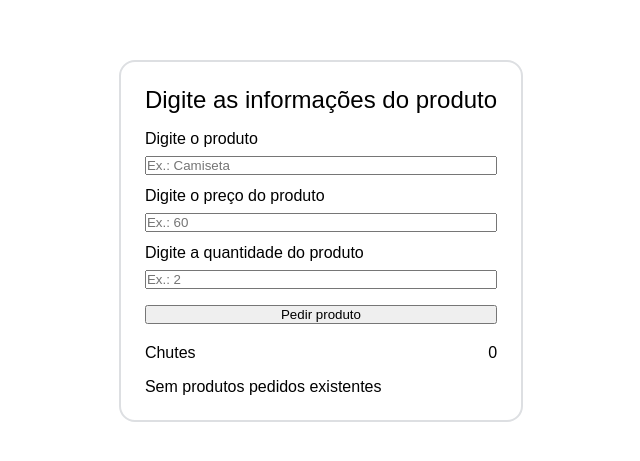
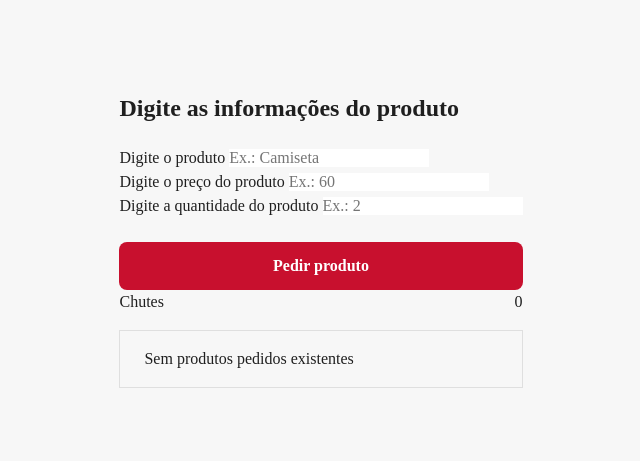
Before and after one commit to diego-peloso/carrinho-compras, a plain HTML site: page index.html in a window 1280 px wide. Shown: the part 159-620 px from the top of the page, without its empty margins (319-959 px from the left). Drawn offline with Linux system fonts and the light colour scheme; a web font is replaced by a local one.

Commit message:
feat: autaliza a estilização de fonte, tokens primitivos e seamnticos

```diff
--- /dev/null
+++ b/css/design-tokens/alias.css
@@ -0,0 +1,71 @@
+
+:root{
+    /* TOKENS SEMÂNTICOS */
+
+
+    /* Cores de Marca / Ação Principal */
+    --color-brand-default: var(--_brand-700);
+    --color-brand-hover: var(--_brand-500);
+    --color-brand-pressed: var(--_brand-900);
+    --color-brand-light: var(--_brand-100);
+    --color-brand-subtle: var(--_brand-50);
+
+    /* Cores de Superfície (Backgrounds) */
+    --color-bg-body: var(--_grey-50);
+    --color-bg-surface: var(--_grey-100);
+    --color-bg-subtle: var(--_grey-200);
+
+    /* Cores de Texto e Ícones */
+    --color-text-primary: var(--_grey-900);
+    --color-text-secondary: var(--_grey-700);
+    --color-text-muted: var(--_grey-500);
+    --color-text-brand-muted: var(--_brand-500);
+    --color-text-brand-default: var(--_brand-700);
+    --color-text-on-brand: var(--_white);
+
+    --color-box-shadow-focus-inner: var(--_grey-50);
+    --color-box-shadow-focus-outer: var(--_grey-700);
+
+    /*Cores de Bordas, Divisores*/
+    --color-border-subtle: var(--_grey-200);
+    --color-border-default: var(--_grey-300);
+    --color-divider: var(--_grey-200);
+
+
+    /* Espaçamentos, Border-radius e Espessura de Border*/
+    --space-xs: var(--_space-1);
+    --space-sm: var(--_space-2);
+    --space-md: var(--_space-4);
+    --space-lg: var(--_space-6);
+    --space-xl: var(--_space-8);
+
+    --radius-xs: var(--_radius-1);
+    --radius-sm: var(--_radius-2);
+    --radius-md: var(--_radius-4);
+    --radius-lg: var(--_radius-6);
+    --radius-pill:var(--_radius-full);
+
+    --border-width-sm: var(--_border-width-1);
+    --border-width-md: var(--_border-width-2);
+
+
+    /* Tamanhos de Fonte */
+    --font-size-xs: var(--_font-size-12);
+    --font-size-sm: var(--_font-size-14);
+    --font-size-md: var(--_font-size-16);
+    --font-size-lg: var(--_font-size-18);
+    --font-size-xl: var(--_font-size-20);
+    --font-size-2xl: var(--_font-size-24);
+
+    /* Pesos de Fonte */
+    --font-weight-regular: var(--_font-weight-400);
+    --font-weight-medium: var(--_font-weight-500);
+    --font-weight-semibold: var(--_font-weight-600);
+    --font-weight-bold: var(--_font-weight-700);
+
+    /*Line-Heigth*/
+    --lh-none: var(--_lh-100);
+    --lh-sm: var(--_lh-120);
+    --lh-md: var(--_lh-140);
+    --lh-lg: var(--_lh-150);
+}
--- /dev/null
+++ b/css/design-tokens/primitive.css
@@ -0,0 +1,64 @@
+:root {
+/* TOKENS PRIMITIVOS*/
+
+    /* Paleta Brand */
+    --_brand-50:  #FFEAEA;
+    --_brand-100: #FFCFD3;
+    --_brand-300: #FF6B76;
+    --_brand-500: #E81E2C;
+    --_brand-700: #C8102E;
+    --_brand-900: #8A0010;
+
+    /* Paleta Neutra (Grey) */
+    --_grey-50: #F7F7F7;
+    --_grey-100: #F2F2F2;
+    --_grey-200: #DFDFDF;
+    --_grey-300: #CCCCCC;
+    --_grey-500: #717171;
+    --_grey-700: #3F3F3F;
+    --_grey-900: #1F1F1F;
+
+    --_white:#fff;
+    /*Valores de Espacameto e Border-Radius e Espessura*/
+
+    /* Valores Brutos de Espaço (Multiplicadores de 4px) */
+    --_space-1: 0.25rem; /* 4px */
+    --_space-2: 0.5rem;  /* 8px */
+    --_space-4: 1rem;    /* 16px */
+    --_space-6: 1.5rem;  /* 24px */
+    --_space-8: 2rem;    /* 32px */
+
+    /* Valores Brutos de Border-Radius Multiplicadores de 4px) */
+    --_radius-1:0.25rem; /* 4px */
+    --_radius-2:0.5rem;  /* 8px */
+    --_radius-4:1rem;    /* 16px */
+    --_radius-6:1.5rem;  /* 24px*/
+    --_radius-full:50vh;  /*50vh -- vira uma pilula, diferente do 50%*/
+
+    /*Valores Brutos de Espessura de Border*/
+    --_border-width-1:1px;
+    --_border-width-2:2px;
+
+    /*Valores de Tamanho e Peso de Fonte*/
+
+    /* Valores Brutos de Tamanho de Fonte */
+    --_font-size-12: 0.75rem;  /* 12px */
+    --_font-size-14: 0.875rem; /* 14px */
+    --_font-size-16: 1rem;     /* 16px */
+    --_font-size-18: 1.125rem; /* 18px */
+    --_font-size-20: 1.25rem;  /* 20px */
+    --_font-size-24: 1.5rem;   /* 24px */
+
+    /* Valores Brutos de Peso de Fonte */
+    --_font-weight-400: 400;
+    --_font-weight-500: 500;
+    --_font-weight-600: 600;
+    --_font-weight-700: 700;
+
+    /* Valores brutos de Line-Heigth*/
+    --_lh-100: 1;
+    --_lh-120: 1.2;
+    --_lh-140: 1.4;
+    --_lh-150: 1.5;
+
+}
--- /dev/null
+++ b/css/fonts.css
@@ -0,0 +1,8 @@
+@font-face {
+  font-family: 'Montserrat';
+  font-weight: 100 900;
+  font-style: normal;
+  font-display: swap;
+  src: url(../fonts/Montserrat.woff2) format('woff2');
+  unicode-range: U+0000-00FF, U+0131, U+0152-0153, U+02BB-02BC, U+02C6, U+02DA, U+02DC, U+0304, U+0308, U+0329, U+2000-206F, U+20AC, U+2122, U+2191, U+2193, U+2212, U+2215, U+FEFF, U+FFFD;
+}
--- a/css/style.css
+++ b/css/style.css
@@ -1,63 +1,173 @@
-*{
+    @import "design-tokens/primitive.css";
+    @import "design-tokens/alias.css";
+    @import "fonts.css";
+
+    :root{
+        --area-content-width:30rem;
+        --content-padding: var(--space-lg)
+    }
+        *,
+        *::before,
+        *::after {
+            box-sizing: border-box;
+            margin: 0;
             padding: 0;
-    margin: 0;
-    font-family: 'Poppins', sans-serif;
-    font-weight: lighter;
         }
-body{
-    display: flex;
-      align-items: center;
-    justify-content: center;
-    height: 100vh;
-
-
-}
-form{
-    display: flex;
-    flex-direction: column;
-    gap:16px;
-}
-h2{
-    font-size: 24px;
-}
-.conteiner{
+    body {
         display: flex;
         align-items: center;
         justify-content: center;
         flex-direction: column;
-    width: fit-content;
-    max-width: 390px;
-    border: 2px rgb(221, 223, 226) solid;
-    padding: 24px;
-    border-radius: 16px;
-    gap: 20px;
+        height: 100vh;
+        font-family: 'Montserrat';
+        background-color: var(--color-bg-body);
+        line-height:var(--lh-lg);
+        font-size: var(--font-size-md);
+        color: var(--color-text-primary);
+        font-weight: var(--font-weight-regular);
+        font-size: var(--font-size-md);
+    }
 
+    input,
+    button,
+    textarea,
+    select,
+    label {
+        font-family: inherit;
+        font-size: inherit;
+        font-weight: var(--font-weight-medium);
+        color:inherit;
+        border: none;
+        outline: none;
     }
-.input-area{
+
+
+    form {
+        display: flex;
+        flex-direction: column;
+        gap:var(--space-lg);
+        width: 100%;
+    }
+
+    h1,h2 {
+        line-height: var(--lh-sm);
+        font-weight: var(--font-weight-semibold)
+    }
+    h3,h4{
+        line-height: var(--lh-md);
+        font-weight: var(--font-weight-medium)
+    }
+    .area-conteiner{
         display: flex;
         align-items: center;
         justify-content: center;
         flex-direction: column;
-    gap: 12px;
+        width:var(--area-content-width);
+        padding:0 var(--space-lg);
+        gap: var(--space-xl) 0;
     }
-.group{
+    .card{
+        display: flex;
+        align-items: center;
+        justify-content: center;
+        flex-direction: column;
+        width: 100%;
+        padding: var(--space-lg);
+        border-radius: var(--radius-md);
+        gap: var(--space-xl);
+        background-color:var(--color-bg-surface);
+        border:var(--border-width-sm) solid var(--color-border-subtle)
+
+    }
+    .group-text-fields{
+        display: flex;
+        align-items: center;
+        justify-content: center;
+        flex-direction: column;
+        gap: var(--space-md);
+        width: 100%;
+    }
+
+    .text-field {
         display: flex;
         flex-direction: column;
-    gap:8px;
+        gap: var(--space-sm);
         width: 100%;
     }
-.res{
+
+    .res {
         display: flex;
         flex-direction: column;
         width: 100%;
-     gap: 16px;
+        gap: var(--space-md)
     }
 
-.head{
+    .input-form {
+        width: 100%;
+        padding: var(--space-md);
+        border: var(--border-width-sm) solid var(--color-border-subtle);
+        border-radius: var(--radius-sm);
+        background-color: var(--color-bg-body);
+        font-weight: var(--font-weight-regular);
+
+    }
+
+    .text-field>label {
+        font-size: var(--font-size-sm);
+        line-height: var(--lh-sm);
+    }
+    input[type="submit"]{
+        font-weight: var(--font-weight-semibold);
+        font-size: var(--font-size-md);
+        line-height: var(--lh-none);
+        background-color: var(--color-brand-default);
+        color: var(--color-text-on-brand);
+        padding: var(--space-md);
+        border-radius: var(--radius-sm);
+        transition: all 0.2s ease-in-out;
+        cursor:pointer;
+    }
+    input[type="submit"]:hover{
+        background-color: var(--color-brand-hover);
+        transform: scale(1.01);
+        text-decoration: underline
+    }
+
+    input[type="submit"]:active{
+        background-color: var(--color-brand-pressed);
+        transform: scale(0.99);
+    }
+    input[type="submit"]:focus-visible{
+    outline:3px solid transparent;
+    outline-offset:2px;
+    box-shadow:
+        0 0 0 2px var(--color-box-shadow-focus-inner),
+        0 0 0 5px var(--color-box-shadow-focus-outer);
+    }
+
+    .head {
         display: flex;
         justify-content: space-between;
+        align-items: center;
+        width: 100%;
+    }
+    ul{
+        width: 100%;
+        display: flex;
+        align-items: center;
+        justify-content: center;
+        flex-direction: column;
+        border-width: var(--border-width-sm) var(--border-width-sm) 0 var(--border-width-sm);
+        border-style:solid;
+        border-color: var(--color-border-subtle);
 
     }
     li{
+        width: 100%;
+        padding:var(--space-md) var(--space-lg);
+        border-width: 0 0  var(--border-width-sm) 0;
+        border-style:solid;
+        border-color: var(--color-border-subtle);
+        background-color: var(--color-bg-body);
         list-style-type: none;
     }
```
Lines whose indentation alone changed are shown as unchanged.
